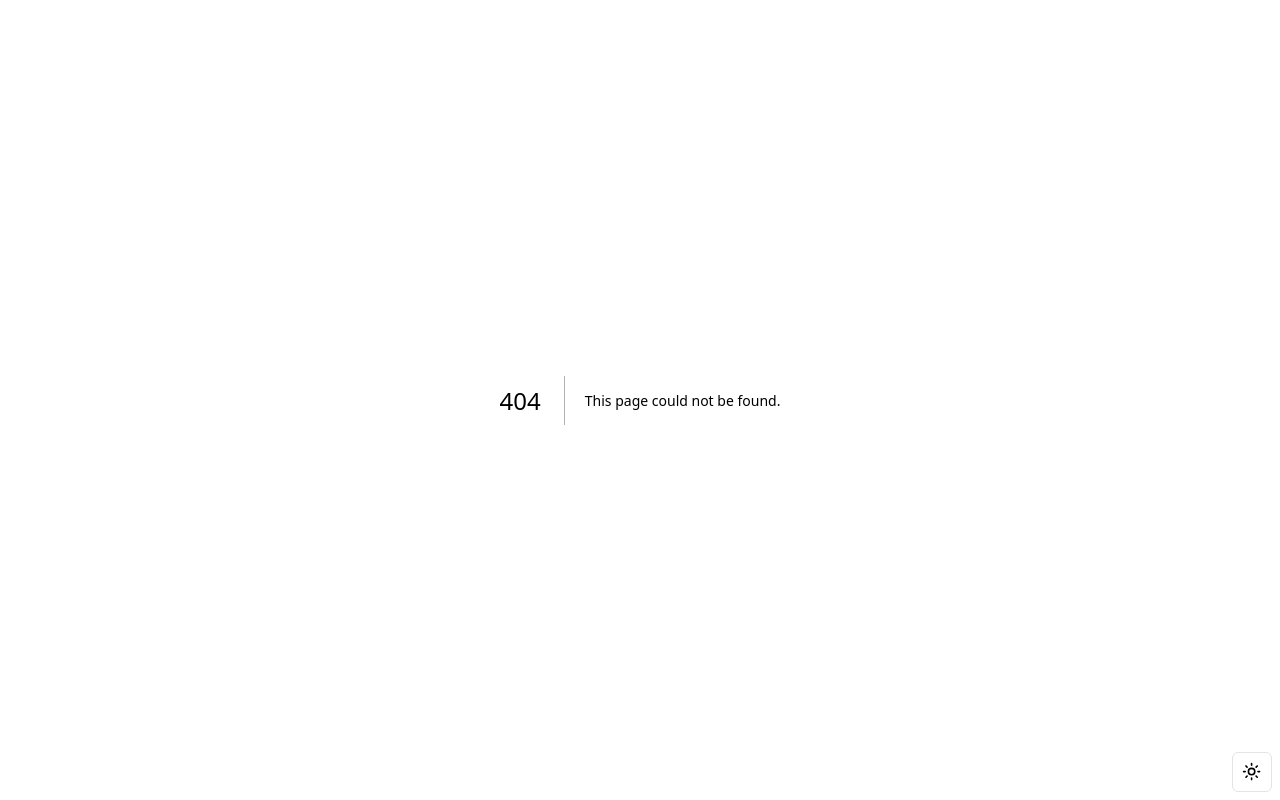
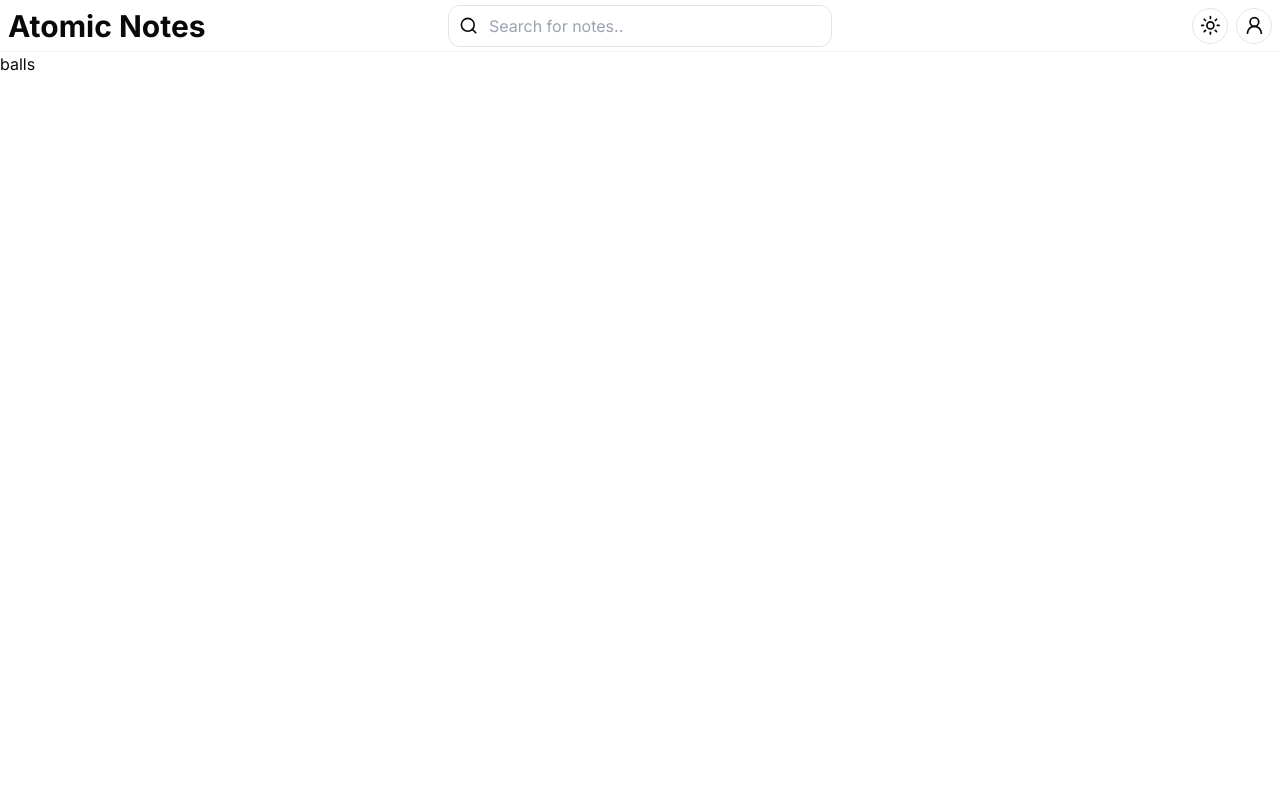
Before and after one commit to NotMatta/atomic-notes, a Next.js app: page /main/home in a window 1280 px wide. Before the commit this address had no page. Built offline with nearby package versions, Linux system fonts and the light colour scheme.

Commit message:
added a nav bar

```diff
--- a/app/auth/layout.tsx
+++ b/app/auth/layout.tsx
@@ -1,3 +1,5 @@
+import { ModeToggle } from "@/components/mode-toggle"
+
 const Layout = ({children} : {children:React.ReactNode}) => {
     return (
         <div className="w-full h-full flex">
@@ -12,6 +14,7 @@ const Layout = ({children} : {children:React.ReactNode}) => {
             <div className="border w-2/5 bg-accent flex justify-center items-center">
                 {children}
             </div>
+            <div className="absolute bottom-2 right-2"><ModeToggle/></div>
         </div>
     )
 }
--- a/app/auth/register/page.tsx
+++ b/app/auth/register/page.tsx
@@ -2,7 +2,7 @@ import { Button } from "@/components/ui/button"
 import Link from "next/link"
 const RegisterPage = () => {
     return (
-        <form className="bg-background w-2/3 rounded-lg grid grid-cols-4 box-border p-4 gap-4 border">
+        <form className="bg-background w-4/5 rounded-lg grid grid-cols-4 box-border p-4 gap-4 border">
             <h3 className="font-extrabold w-full text-center col-span-4 mb-4">Register</h3>
             <label >Email:</label>
             <input type="email" className="col-span-3 bg-transparent outline-none border-b border-b-accent" placeholder="Type email here.."/>
--- a/app/layout.tsx
+++ b/app/layout.tsx
@@ -2,7 +2,6 @@ import type { Metadata } from "next";
 import { Inter } from "next/font/google";
 import "./globals.css";
 import { ThemeProvider } from "@/components/theme-provider"
-import { ModeToggle } from "@/components/mode-toggle";
 
 const inter = Inter({ subsets: ["latin"] });
 
@@ -27,7 +26,6 @@ export default function RootLayout({
             enableSystem
             disableTransitionOnChange
             >{children}
-            <div className="absolute bottom-2 right-2"><ModeToggle/></div>
             </ThemeProvider>
         </body>
         </html>
--- /dev/null
+++ b/app/main/home/page.tsx
@@ -0,0 +1,9 @@
+const Home = () => {
+ return (
+    <div>
+        balls
+    </div>
+ )
+}
+
+export default Home
--- /dev/null
+++ b/app/main/layout.tsx
@@ -0,0 +1,13 @@
+import NavBar from "@/components/nav-bar"
+
+const Layout = ({children}:{children: React.ReactNode}) => {
+    return (
+        <div className="w-full h-full flex flex-col">
+            <NavBar/>
+            <div className="h-full">
+                {children}
+            </div>
+        </div>
+    )
+}
+export default Layout
--- a/components/mode-toggle.tsx
+++ b/components/mode-toggle.tsx
@@ -17,10 +17,10 @@ export function ModeToggle() {
 
   return (
     <DropdownMenu>
-      <DropdownMenuTrigger asChild>
-        <Button variant="outline" size="icon">
-          <Sun className="h-[1.2rem] w-[1.2rem] rotate-0 scale-100 transition-all dark:-rotate-90 dark:scale-0" />
-          <Moon className="absolute h-[1.2rem] w-[1.2rem] rotate-90 scale-0 transition-all dark:rotate-0 dark:scale-100" />
+      <DropdownMenuTrigger asChild >
+        <Button variant="outline" size="icon" className="border rounded-full aspect-square w-9 h-9">
+          <Sun className="h-[1.3rem] w-[1.3rem] rotate-0 scale-100 transition-all dark:-rotate-90 dark:scale-0" />
+          <Moon className="absolute h-[1.3rem] w-[1.3rem] rotate-90 scale-0 transition-all dark:rotate-0 dark:scale-100" />
           <span className="sr-only">Toggle theme</span>
         </Button>
       </DropdownMenuTrigger>
--- /dev/null
+++ b/components/nav-bar.tsx
@@ -0,0 +1,22 @@
+"use client"
+import { Search } from "lucide-react"
+import { ModeToggle } from "./mode-toggle"
+import ProfileToggle from "./profile-toggle"
+import { Button } from "./ui/button"
+
+const NavBar = () => {
+    return (
+        <div className="w-full flex justify-between items-center h-14 border-b border-b-accent box-border px-2">
+           <h3 className="font-bold w-1/3">Atomic Notes</h3>
+           <div className="flex border bprder-accent rounded-xl w-1/3 max-w-96">
+                <Button variant="outline" size="icon" className="border-none bg-transparent"><Search className="h-[1.2rem] w-[1.2rem]" /></Button>
+                <input className="border-none focus-visible:outline-none bg-transparent" placeholder="Search for notes.."/>
+           </div>
+           <div className="flex justify-end items-center gap-2 w-1/3">
+                <ModeToggle/>
+                <ProfileToggle/>
+           </div>
+        </div>
+    )
+}
+export default NavBar
--- /dev/null
+++ b/components/profile-toggle.tsx
@@ -0,0 +1,29 @@
+"use client"
+import { Settings, UserRound } from "lucide-react"
+import { Button } from "./ui/button"
+import {
+  DropdownMenu,
+  DropdownMenuContent,
+  DropdownMenuItem,
+  DropdownMenuTrigger,
+} from "@/components/ui/dropdown-menu"
+
+const ProfileToggle = () => {
+    return (
+        <DropdownMenu>
+            <DropdownMenuTrigger className="outline-none" asChild>
+                <Button variant="outline" size="icon" className="border rounded-full aspect-square w-9 h-9 flex items-center">
+                    <UserRound className="h-[1.3rem] w-[1.3rem]"/>
+                </Button>
+            </DropdownMenuTrigger>
+            <DropdownMenuContent>
+                <DropdownMenuItem className="flex items-center gap-2">
+                    <Settings className="h-[1.2rem] w-[1.2rem]"/>
+                    <p>Settings</p>
+                </DropdownMenuItem>
+            </DropdownMenuContent>
+        </DropdownMenu>
+    )
+}
+
+export default ProfileToggle
```
Also changed, not shown: app/main/search/page.tsx (added).
